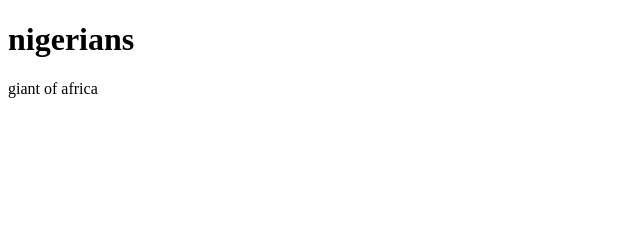
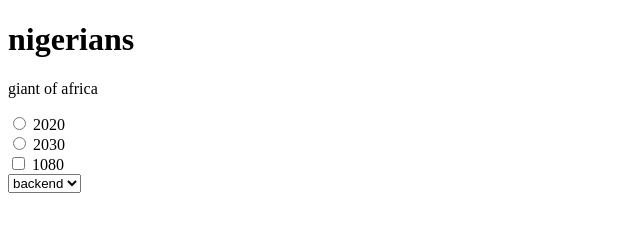
Before and after one commit to dami1080/how-to-use-git, a plain HTML site: page index.html in a window 1280 px wide. Shown: the whole page, without its empty margins (0-640 px from the left). Drawn offline with Linux system fonts and the light colour scheme.

Commit message:
user 2,5,7

```diff
--- a/index.html
+++ b/index.html
@@ -10,5 +10,21 @@
     <h1>nigerians</h1>
     <p>giant of africa</p>
 
+    <input type="radio" name="1" id="2020" value="2020">
+    <label for="2020">2020</label><br>
+
+    <input type="radio" name="1" id="2030" value="2030">
+    <label for="2030">2030</label><br>
+
+    <input type="checkbox" name="1080" id="1080" value="1080">
+    <label for="1080">1080</label><br>
+
+    <select  id="dropdown">
+     <option value="backend">backend</option>
+     <option value="frontend">frontend</option>
+     <option value="ruby">ruby</option>
+    </select>
+
+
 </body>
 </html>
```
